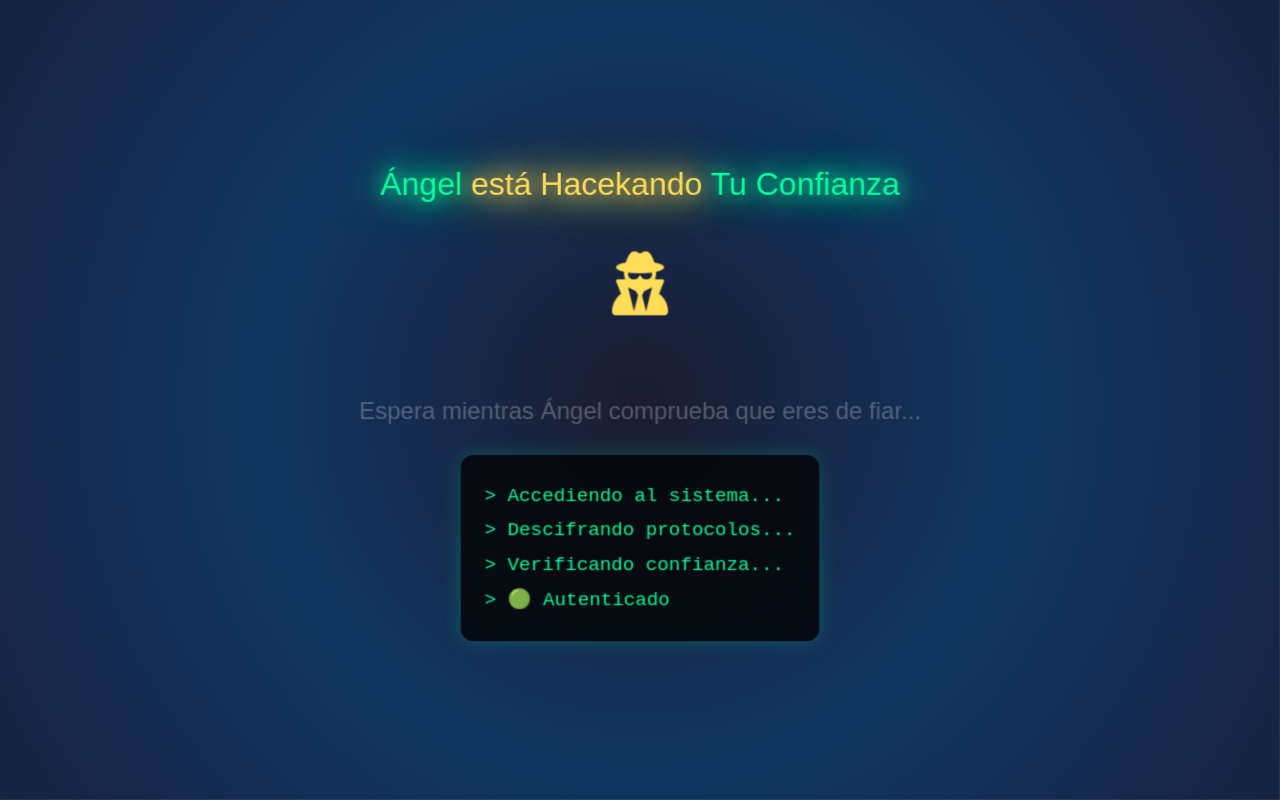
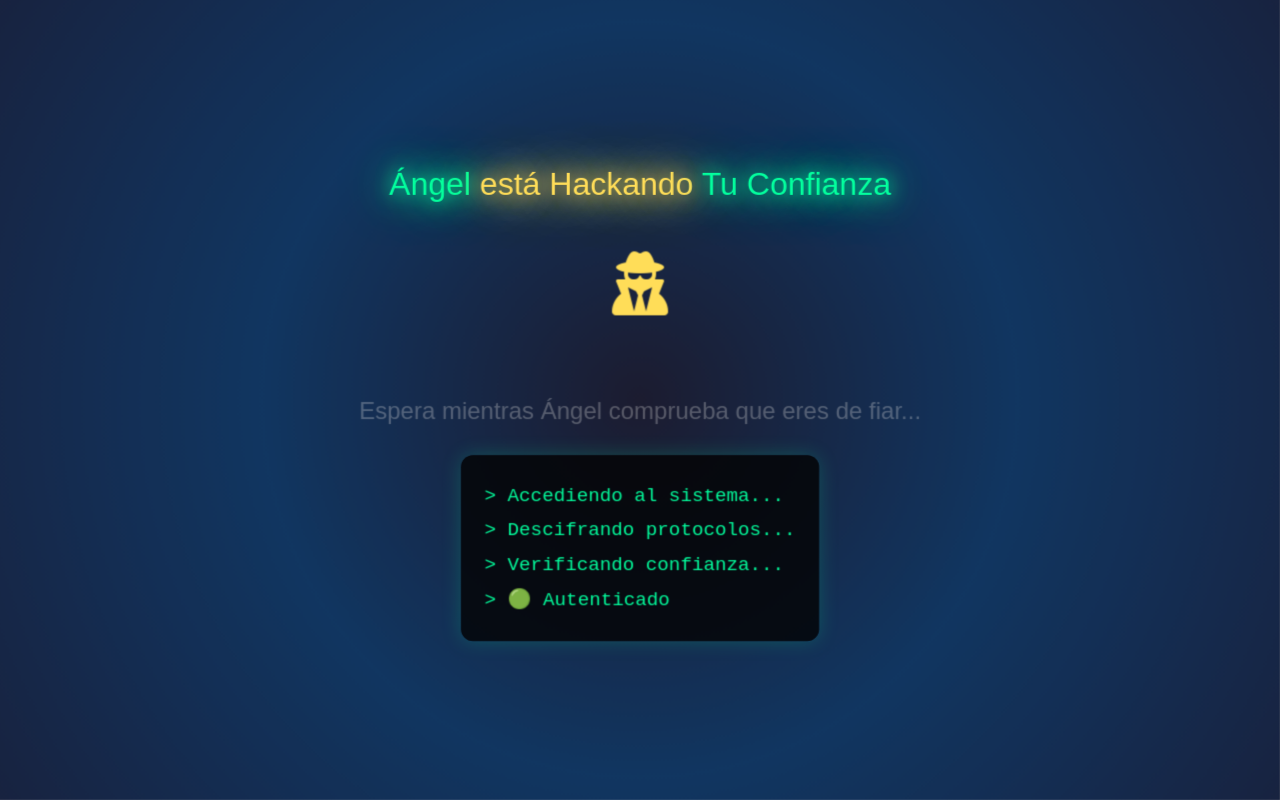
Before and after one commit to SrAngelDev/SrAngelDev.github.io, a plain HTML site: page index.html in a window 1280 px wide. Drawn offline with Linux system fonts and the light colour scheme.

Commit message:
deploy_2025-09-17_14-13-55

```diff
--- a/index.html
+++ b/index.html
@@ -35,7 +35,7 @@
         <div id="loader" class="loader">
             <div class="neon-title">
                 <span>Ángel</span>
-                <span class="highlight">está Hacekando</span>
+                <span class="highlight">está Hackando</span>
                 <span>Tu Confianza</span>
             </div>
             <div class="hacker-icon">
```
Also changed, not shown: 1 other file.
